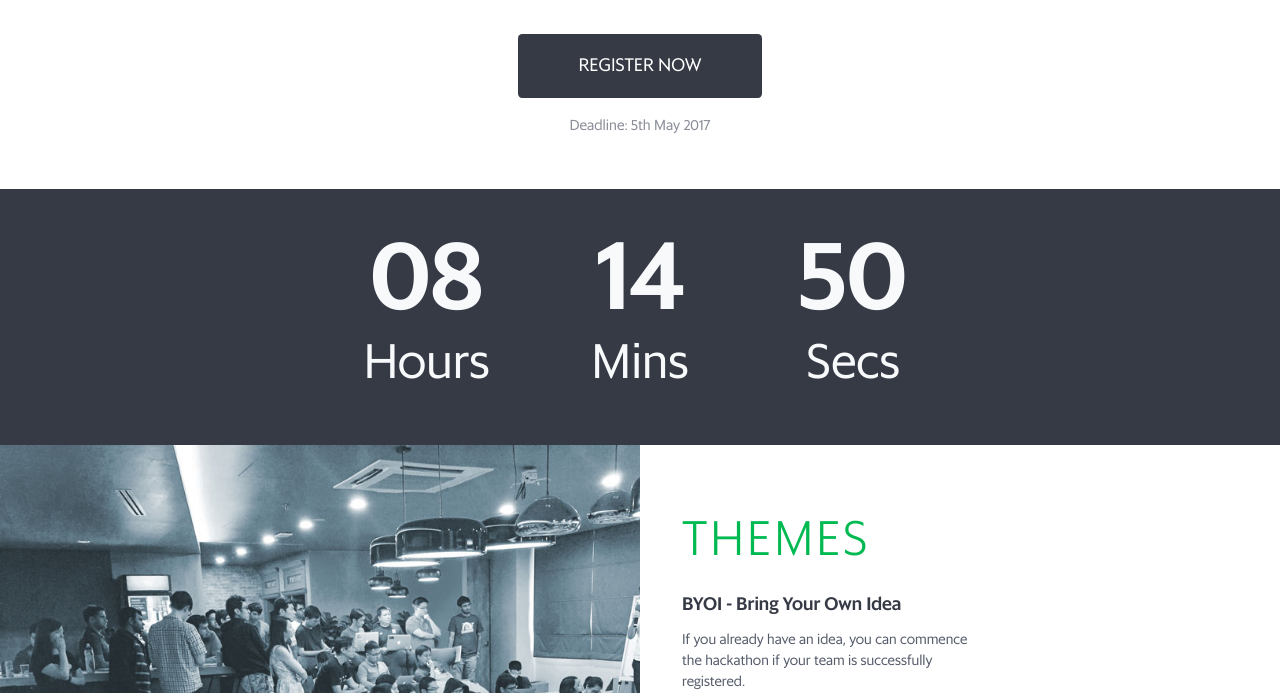
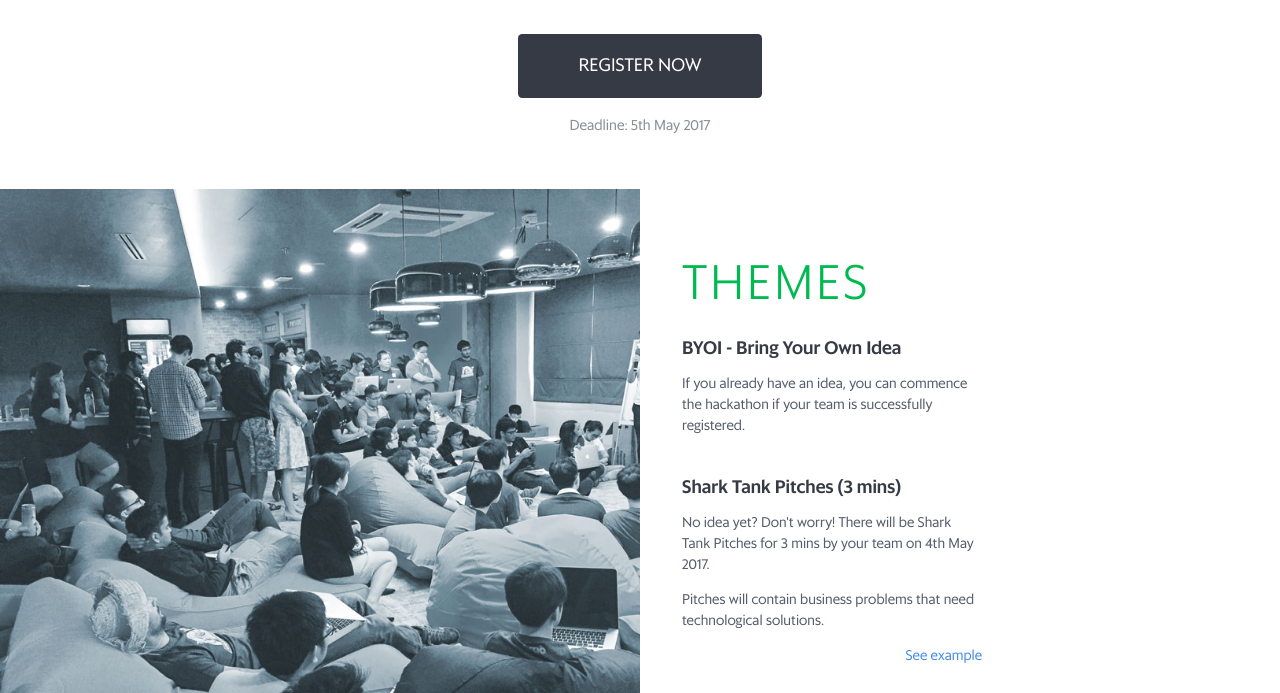
Before and after one commit to grab/hackathon, a website: page 5.0/index.html in a window 1280 px wide. Shown: the part 407-1100 px from the top of the page. Drawn offline with nearby package versions, Linux system fonts and the light colour scheme.

Commit message:
Remove the timer

```diff
--- a/5.0/index.html
+++ b/5.0/index.html
@@ -36,11 +36,11 @@
                 </div>
             </div>
         </div>
-        <div class="section countdown-section">
+        <div class="countdown-section hidden" id="countdown">
             <div class="container">
                 <div class="row">
                     <div class="col-md-10 offset-md-1">
-                        <div id="countdown" class="row hidden">
+                        <div class="row">
                             <!-- <div class="col-3 countdown-col">
                                 <div class="countdown-col-content">
                                     <span class="countdown-value days"></span>
--- a/5.0/js/countdown.js
+++ b/5.0/js/countdown.js
@@ -41,4 +41,4 @@ function initializeClock(id, endtime) {
 }
 
 var deadline = new Date("May 9, 2017 11:00:00");
-initializeClock('countdown', deadline);
+// initializeClock('countdown', deadline);
--- a/5.0/sass/style.scss
+++ b/5.0/sass/style.scss
@@ -89,7 +89,7 @@ a {
   }
 }
 
-.section:nth-child(even).countdown-section {
+.countdown-section {
   background-color: $grab-theme-gray-xxl;
   color: $grab-theme-gray-xs;
 }
```
Also changed, not shown: 5.0/css/style.css.
